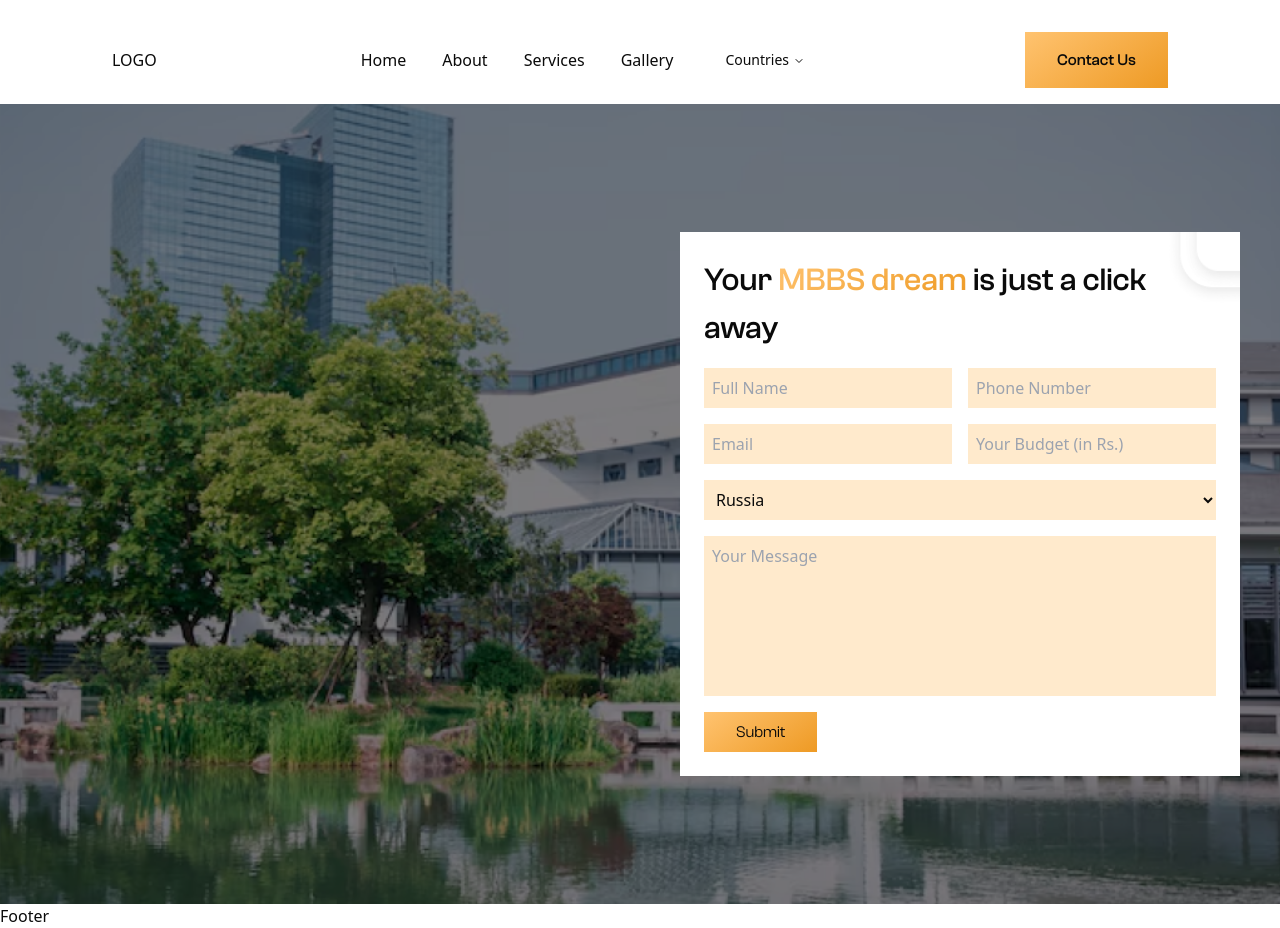
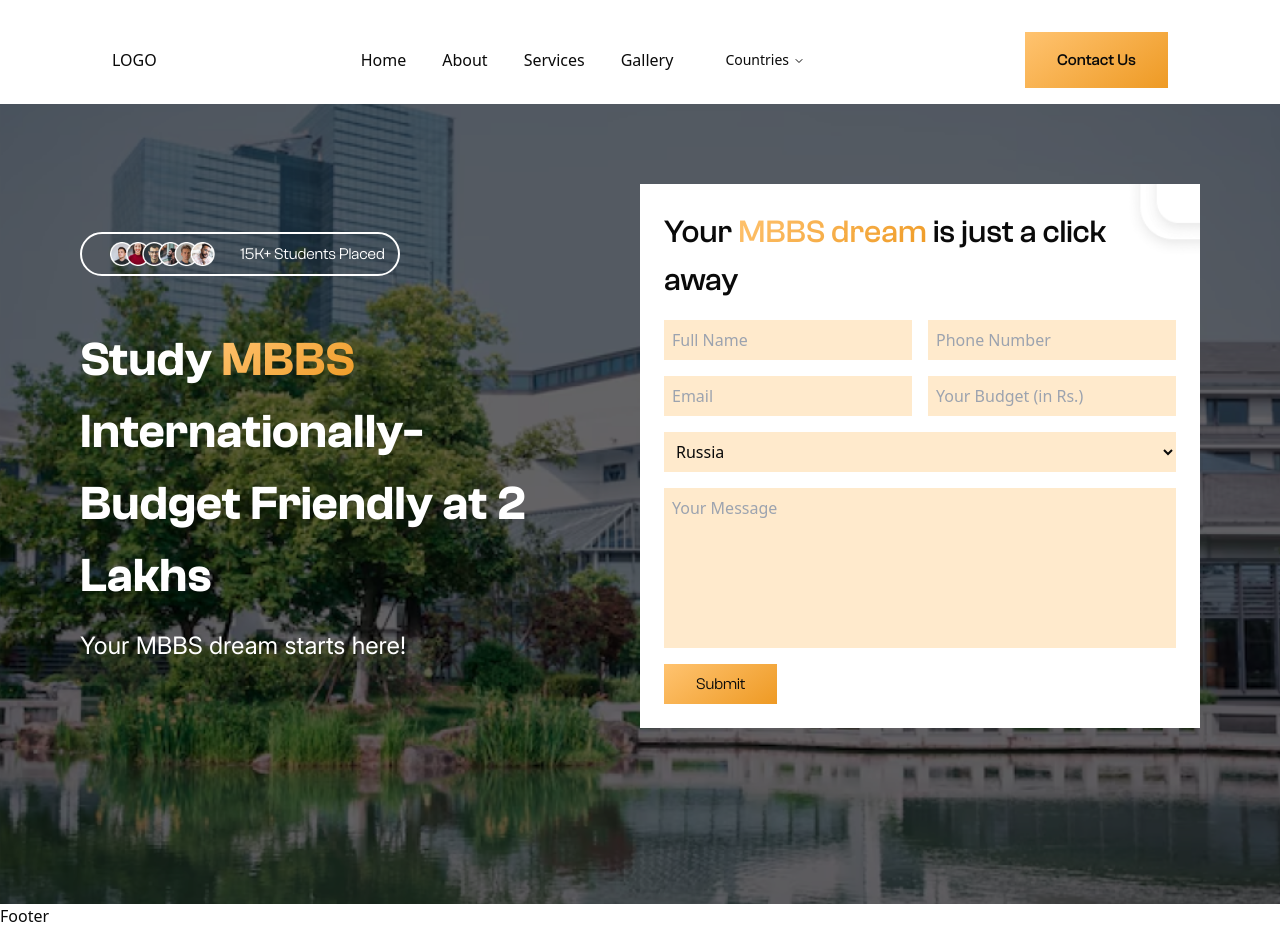
Before and after one commit to rahulr-codesvera/pickmyuniversity-, a Next.js app: page / in a window 1280 px wide. Built offline with nearby package versions, Linux system fonts and the light colour scheme.

Commit message:
Completed banner section

```diff
--- a/app/globals.css
+++ b/app/globals.css
@@ -51,6 +51,10 @@
     );
     --primary-font: "Clash", sans-serif;
     --secondary-font: "Inter", sans-serif;
+    --heading-size: 3rem;
+    --heading-weight: 600;
+    --padding-x: 5rem;
+    --padding-y: 5rem;
   }
   .dark {
     --background: 0 0% 3.9%;
@@ -87,3 +91,28 @@
     @apply bg-background text-foreground;
   }
 }
+
+@media (width<1000px) {
+  :root {
+    --heading-size: 2rem;
+    --heading-weight: 500;
+    --padding-x: 2rem;
+    --padding-y: 3rem;
+  }
+}
+@media (width<778px) {
+  :root {
+    --heading-size: 1.5rem;
+    --heading-weight: 500;
+    --padding-x: 1.5rem;
+    --padding-y: 3rem;
+  }
+}
+
+@media (width<548px) {
+  :root {
+    --heading-weight: 500;
+    --padding-x: 1rem;
+    --padding-y: 2rem;
+  }
+}
--- a/components/banner/Banner.jsx
+++ b/components/banner/Banner.jsx
@@ -37,7 +37,30 @@ const Banner = () => {
         </div>
       </section>
       <div className={styles.content}>
-        <div className={styles.left}></div>
+        <div className={styles.left}>
+          <div className={styles.studentsPlaced}>
+            <div className={styles.studentsImages}>
+              <Image
+                className={styles.studentsGallery}
+                src="/assets/studentsPlaced.png"
+                alt="students placed"
+                fill
+              />
+            </div>
+            <p className={styles.placed}>15K+ Students Placed</p>
+          </div>
+          <div className={styles.bannerContent}>
+            <h1 className={styles.bannerHeading}>
+              Study <span className={styles.bannerGradient}>MBBS</span>{" "}
+              Internationally-
+              <br />
+              Budget Friendly at 2 Lakhs
+            </h1>
+            <h2 className={styles.bannerSubheading}>
+              Your MBBS dream starts here!
+            </h2>
+          </div>
+        </div>
         <div className={styles.right}>
           <ContactForm />
         </div>
--- a/components/banner/banner.module.css
+++ b/components/banner/banner.module.css
@@ -9,14 +9,86 @@
   width: 100%;
   height: 100%;
   pointer-events: all;
-  padding: 1rem;
-  background-color: rgba(0, 0, 0, 0.5);
-  display: grid;
-  grid-template-columns: 1fr 1fr;
-  place-items: center;
+  padding: var(--padding-y) var(--padding-x);
+  background-color: rgba(0, 0, 0, 0.6);
+  display: flex;
+  justify-content: space-between;
   gap: 2rem;
   z-index: 2;
 }
 .bannerImage {
   object-fit: cover;
 }
+
+.left {
+  display: flex;
+  flex-direction: column;
+  padding: 3rem 0;
+  gap: 3rem;
+}
+
+.studentsPlaced {
+  display: flex;
+  border: 2px solid white;
+  padding: 0.5rem 0.2rem;
+  width: 20rem;
+  justify-content: space-between;
+  border-radius: 50px;
+}
+
+.bannerContent {
+  display: flex;
+  flex-direction: column;
+  gap: 1rem;
+}
+
+.bannerHeading {
+  font-family: var(--primary-font);
+  color: white;
+  font-weight: 600;
+  font-size: var(--heading-size);
+}
+
+.bannerSubheading {
+  font-family: var(--secondary-font);
+  color: white;
+  font-weight: 400;
+  font-size: 1.5rem;
+}
+
+.bannerGradient {
+  color: transparent;
+  background: var(--gradient-bg);
+  background: var(--gradient);
+  background-clip: text;
+}
+
+.studentsImages {
+  position: relative;
+  flex: 1;
+}
+
+.studentsGallery {
+  object-fit: contain;
+}
+
+.placed {
+  flex: 1;
+  font-family: var(--primary-font);
+  color: white;
+}
+
+@media (width<1010px) {
+  .content {
+    flex-direction: column;
+  }
+  .bannerHeading {
+    font-size: 3rem;
+  }
+}
+
+@media (width<678px) {
+  .bannerHeading {
+    font-size: 2rem;
+  }
+}
--- a/components/contactForm/ContactForm.jsx
+++ b/components/contactForm/ContactForm.jsx
@@ -19,8 +19,7 @@ const ContactForm = () => {
         height={150}
       />
       <h3 className={styles.formHeader}>
-        Your <span className={styles.mbbs}>MBBS dream</span> is just a click{" "}
-        <br />
+        Your <span className={styles.mbbs}>MBBS dream</span> is just a click
         away
       </h3>
       <form className={styles.form} action={formAction} id="contactForm">
--- a/components/contactForm/ContactForm.module.css
+++ b/components/contactForm/ContactForm.module.css
@@ -46,6 +46,11 @@
   width: 100%;
 }
 
+.input:focus,
+.textArea:focus {
+  outline: none;
+}
+
 .select {
   background-color: #ffeacc;
   padding: 0.5rem;
@@ -78,3 +83,32 @@ input::-webkit-inner-spin-button {
   -webkit-appearance: none;
   margin: 0;
 }
+
+@media (width<1200px) {
+  .formContainer {
+    width: 100%;
+    min-width: 28rem;
+  }
+  .formHeader {
+    font-size: 1.5rem;
+  }
+}
+
+@media (width<1010px) {
+  .formContainer {
+    width: 100%;
+    box-shadow: 0 0 30px rgba(0, 0, 0, 0.436);
+  }
+}
+
+@media (width<600px) {
+  .formSection {
+    display: flex;
+    flex-direction: column;
+    gap: 1rem;
+  }
+  .formContainer {
+    width: 100%;
+    min-width: 10rem;
+  }
+}
```
Also changed, not shown: public/assets/studentsPlaced.png (added).
